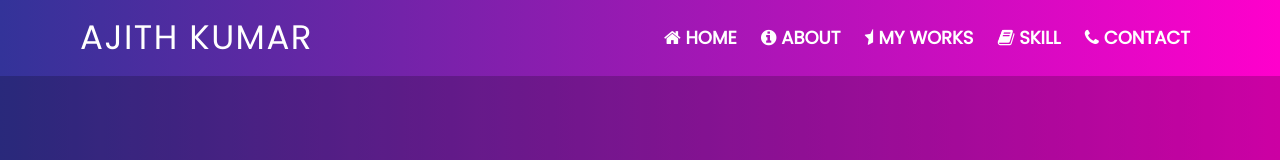
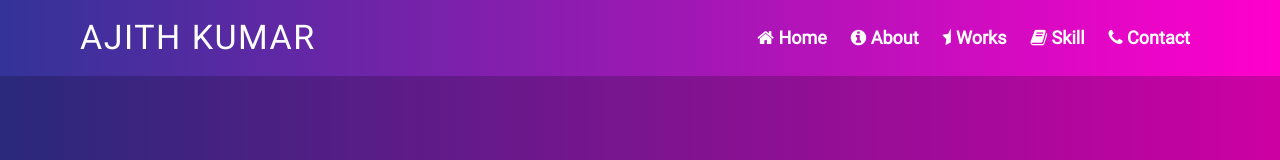
Before and after one commit to ajithkumar15/Ajith-portfolio, a plain HTML site: page index.html in a window 1280 px wide. Shown: the top 160 px of the page. Drawn offline with Linux system fonts and the light colour scheme.

Commit message:
changed font to hole webpage and also to add overflow hidden for fix bugs

```diff
--- a/Css/style.css
+++ b/Css/style.css
@@ -1,6 +1,6 @@
 @font-face {
     font-family: Poppins ;
-    src: url(../fonts/Poppins-Regular.ttf);
+    src: url(../fonts/Roboto-Regular.ttf);
 }
 html{
     scroll-behavior: smooth;
@@ -62,14 +62,14 @@ nav ul li a{
     color: #fff;
     font-size: 18px;
     font-weight: bold;
-    text-transform: uppercase;
+    /* text-transform: uppercase; */
     padding: 0px 10px;
     /* background-color: chartreuse; */
 }
 nav ul li a:hover{
     color: #000;
     font-weight: bold;
-    border-bottom: 2px solid #000;
+    /* border-bottom: 2px solid #000; */
 }
 
 .checkbtn {
@@ -256,6 +256,7 @@ width: 100%;
     position: relative;
     width: 350px;
     padding: 30px 0px;
+    overflow: hidden !important;
 }
 .project img{
     height: auto;
--- a/index.html
+++ b/index.html
@@ -37,15 +37,15 @@
             </li>
 
             <li>
-                <a href="#section3"><i class="fa fa-star-half"></i>  my works</a>
+                <a href="#section3"><i class="fa fa-star-half"></i> Works</a>
             </li>
 
             <li>
-                <a href="#section4"><i class="fa fa-book"></i>  skill</a>
+                <a href="#section4"><i class="fa fa-book"></i>  Skill</a>
             </li>
 
             <li>
-                <a href="#section5"><i class="fa fa-phone"></i>  contact</a>
+                <a href="#section5"><i class="fa fa-phone"></i>  Contact</a>
             </li>
 
         </ul>
```
